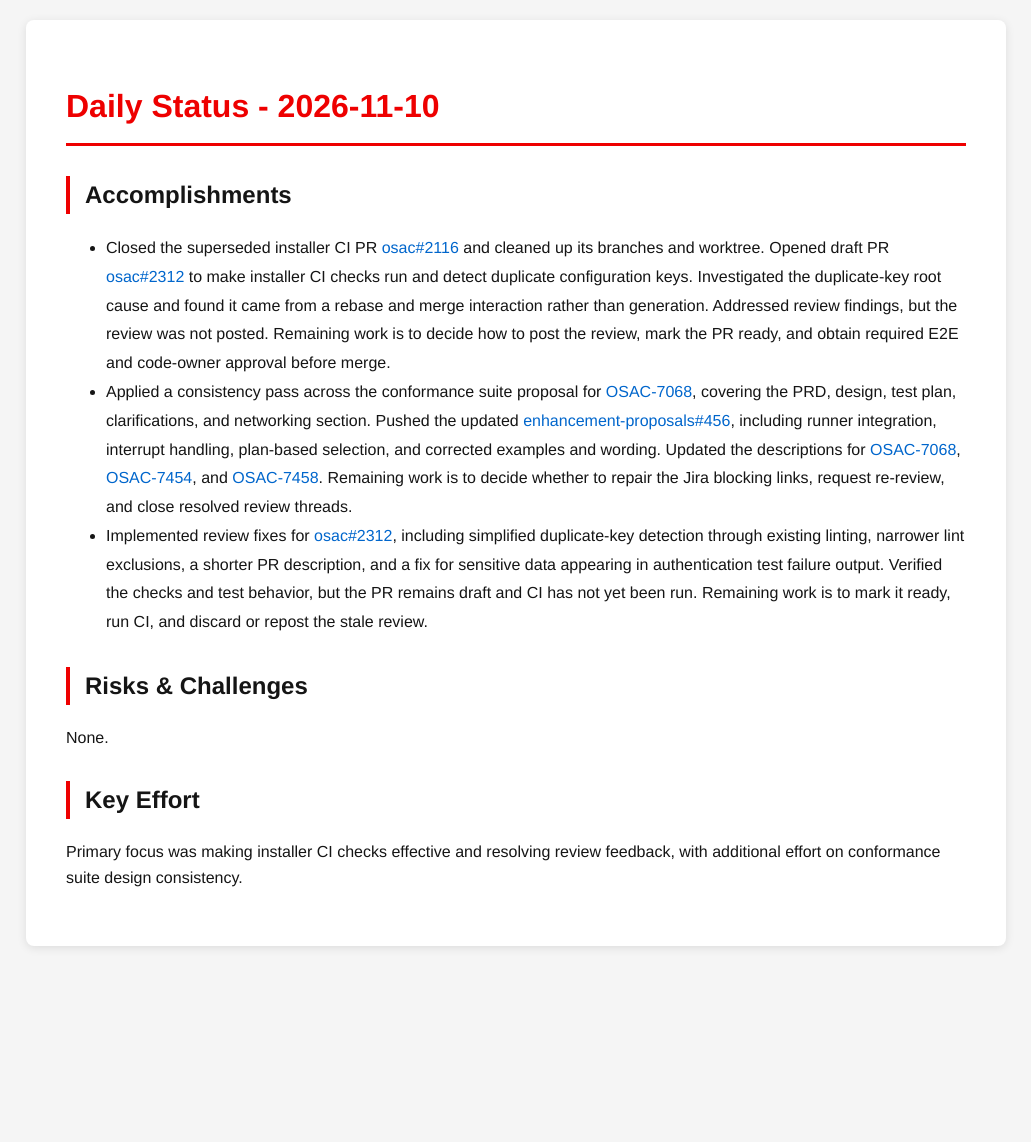
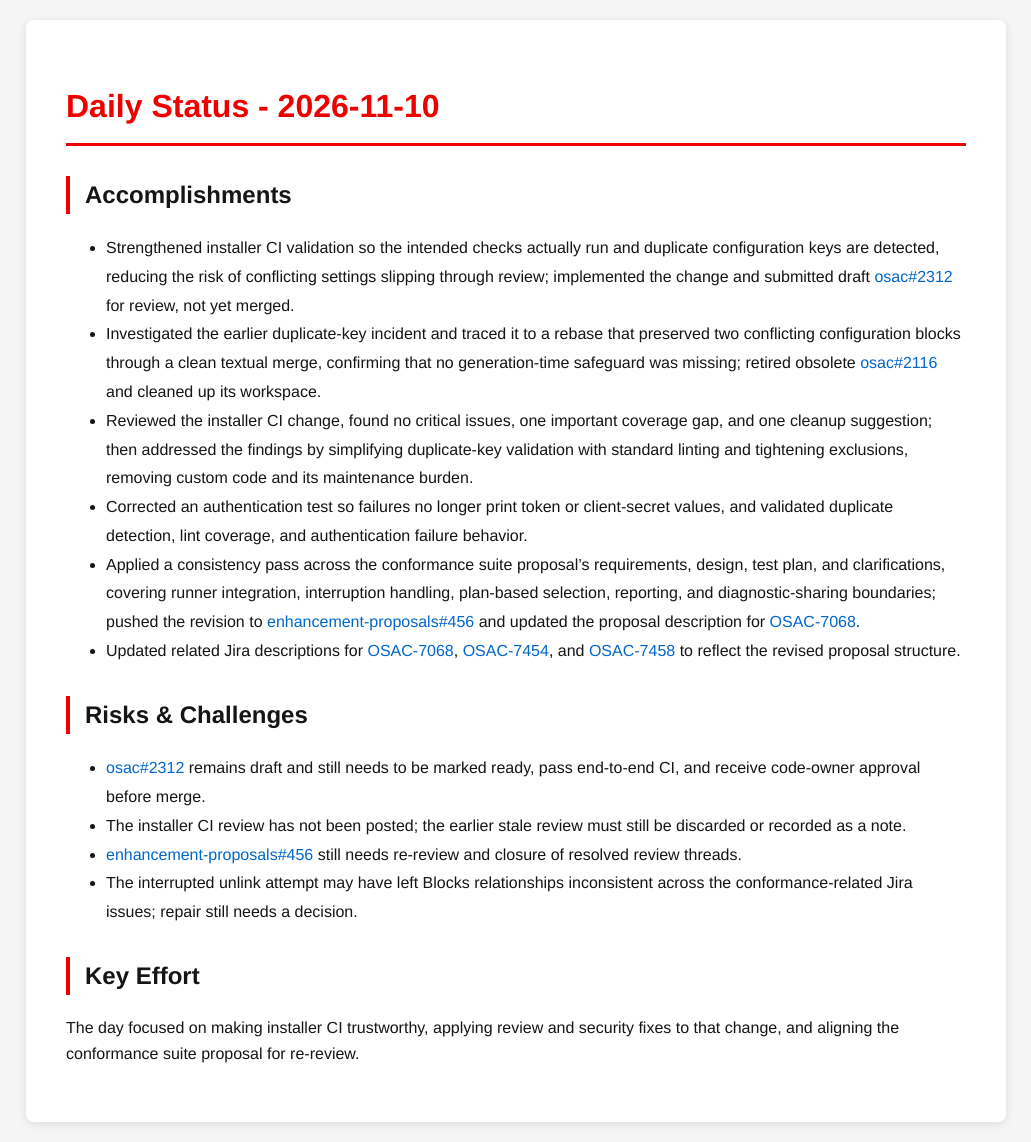
Before and after one commit to tzvatot/daily-status, a Jekyll site: the page built from 2026-11-10.md, in a window 1280 px wide. Shown: the whole page, without its empty margins (124-1155 px from the left). Built offline with Jekyll 4.4.1, drawn with Linux system fonts in a browser that asks for light colours; before the commit the page ends 966 px from its top, so only the background shows below that.

Commit message:
Daily status update - 2026-11-10

```diff
--- a/2026-11-10.md
+++ b/2026-11-10.md
@@ -7,12 +7,18 @@ date: 2026-11-10
 # Daily Status - 2026-11-10
 
 ## Accomplishments
-- Closed the superseded installer CI PR [osac#2116](https://github.com/osac-project/osac/pull/2116) and cleaned up its branches and worktree. Opened draft PR [osac#2312](https://github.com/osac-project/osac/pull/2312) to make installer CI checks run and detect duplicate configuration keys. Investigated the duplicate-key root cause and found it came from a rebase and merge interaction rather than generation. Addressed review findings, but the review was not posted. Remaining work is to decide how to post the review, mark the PR ready, and obtain required E2E and code-owner approval before merge.
-- Applied a consistency pass across the conformance suite proposal for [OSAC-7068](https://redhat.atlassian.net/browse/OSAC-7068), covering the PRD, design, test plan, clarifications, and networking section. Pushed the updated [enhancement-proposals#456](https://github.com/osac-project/enhancement-proposals/pull/456), including runner integration, interrupt handling, plan-based selection, and corrected examples and wording. Updated the descriptions for [OSAC-7068](https://redhat.atlassian.net/browse/OSAC-7068), [OSAC-7454](https://redhat.atlassian.net/browse/OSAC-7454), and [OSAC-7458](https://redhat.atlassian.net/browse/OSAC-7458). Remaining work is to decide whether to repair the Jira blocking links, request re-review, and close resolved review threads.
-- Implemented review fixes for [osac#2312](https://github.com/osac-project/osac/pull/2312), including simplified duplicate-key detection through existing linting, narrower lint exclusions, a shorter PR description, and a fix for sensitive data appearing in authentication test failure output. Verified the checks and test behavior, but the PR remains draft and CI has not yet been run. Remaining work is to mark it ready, run CI, and discard or repost the stale review.
+- Strengthened installer CI validation so the intended checks actually run and duplicate configuration keys are detected, reducing the risk of conflicting settings slipping through review; implemented the change and submitted draft [osac#2312](https://github.com/osac-project/osac/pull/2312) for review, not yet merged.
+- Investigated the earlier duplicate-key incident and traced it to a rebase that preserved two conflicting configuration blocks through a clean textual merge, confirming that no generation-time safeguard was missing; retired obsolete [osac#2116](https://github.com/osac-project/osac/pull/2116) and cleaned up its workspace.
+- Reviewed the installer CI change, found no critical issues, one important coverage gap, and one cleanup suggestion; then addressed the findings by simplifying duplicate-key validation with standard linting and tightening exclusions, removing custom code and its maintenance burden.
+- Corrected an authentication test so failures no longer print token or client-secret values, and validated duplicate detection, lint coverage, and authentication failure behavior.
+- Applied a consistency pass across the conformance suite proposal's requirements, design, test plan, and clarifications, covering runner integration, interruption handling, plan-based selection, reporting, and diagnostic-sharing boundaries; pushed the revision to [enhancement-proposals#456](https://github.com/osac-project/enhancement-proposals/pull/456) and updated the proposal description for [OSAC-7068](https://redhat.atlassian.net/browse/OSAC-7068).
+- Updated related Jira descriptions for [OSAC-7068](https://redhat.atlassian.net/browse/OSAC-7068), [OSAC-7454](https://redhat.atlassian.net/browse/OSAC-7454), and [OSAC-7458](https://redhat.atlassian.net/browse/OSAC-7458) to reflect the revised proposal structure.
 
 ## Risks & Challenges
-None.
+- [osac#2312](https://github.com/osac-project/osac/pull/2312) remains draft and still needs to be marked ready, pass end-to-end CI, and receive code-owner approval before merge.
+- The installer CI review has not been posted; the earlier stale review must still be discarded or recorded as a note.
+- [enhancement-proposals#456](https://github.com/osac-project/enhancement-proposals/pull/456) still needs re-review and closure of resolved review threads.
+- The interrupted unlink attempt may have left Blocks relationships inconsistent across the conformance-related Jira issues; repair still needs a decision.
 
 ## Key Effort
-Primary focus was making installer CI checks effective and resolving review feedback, with additional effort on conformance suite design consistency.
+The day focused on making installer CI trustworthy, applying review and security fixes to that change, and aligning the conformance suite proposal for re-review.
```
